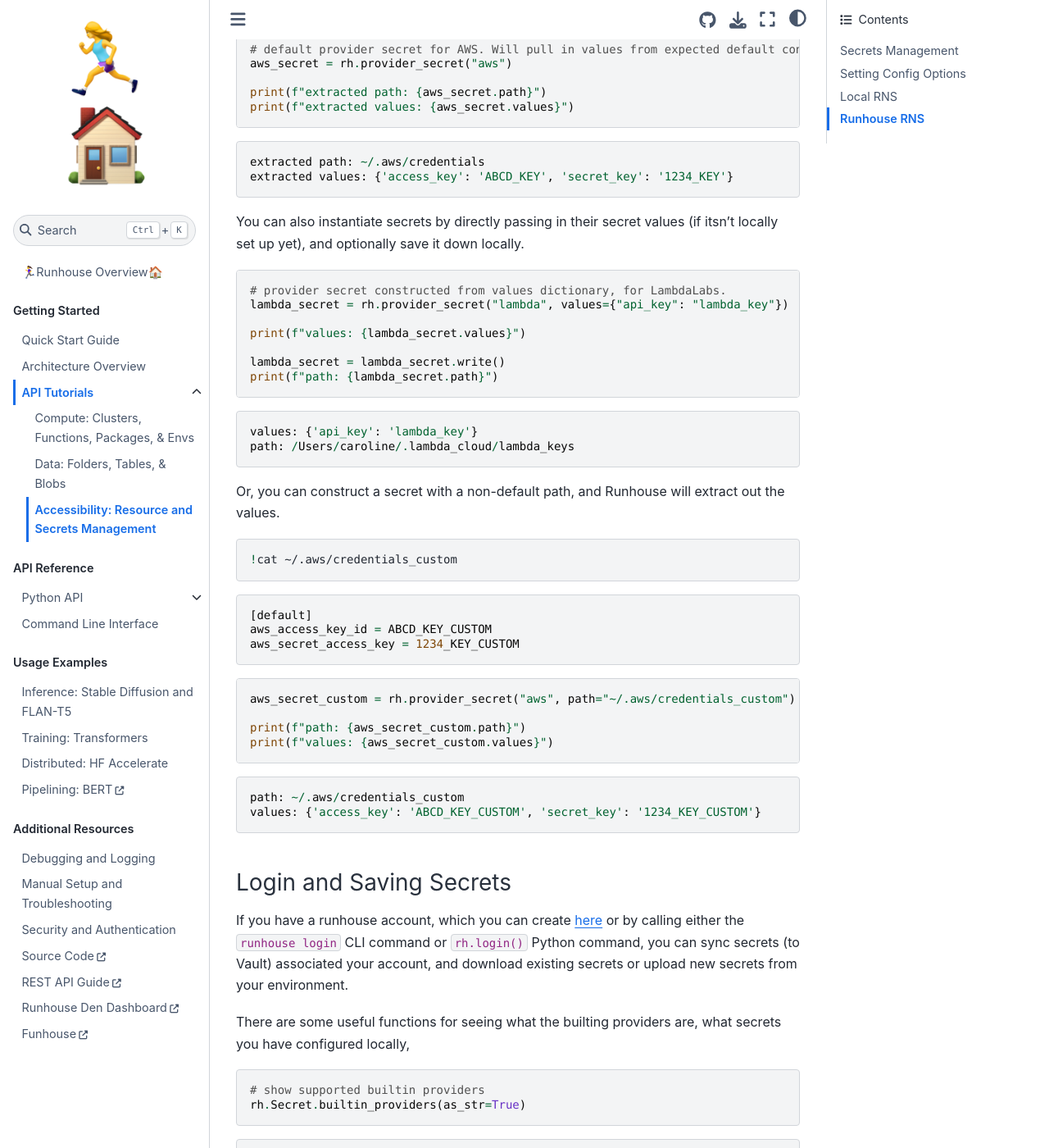
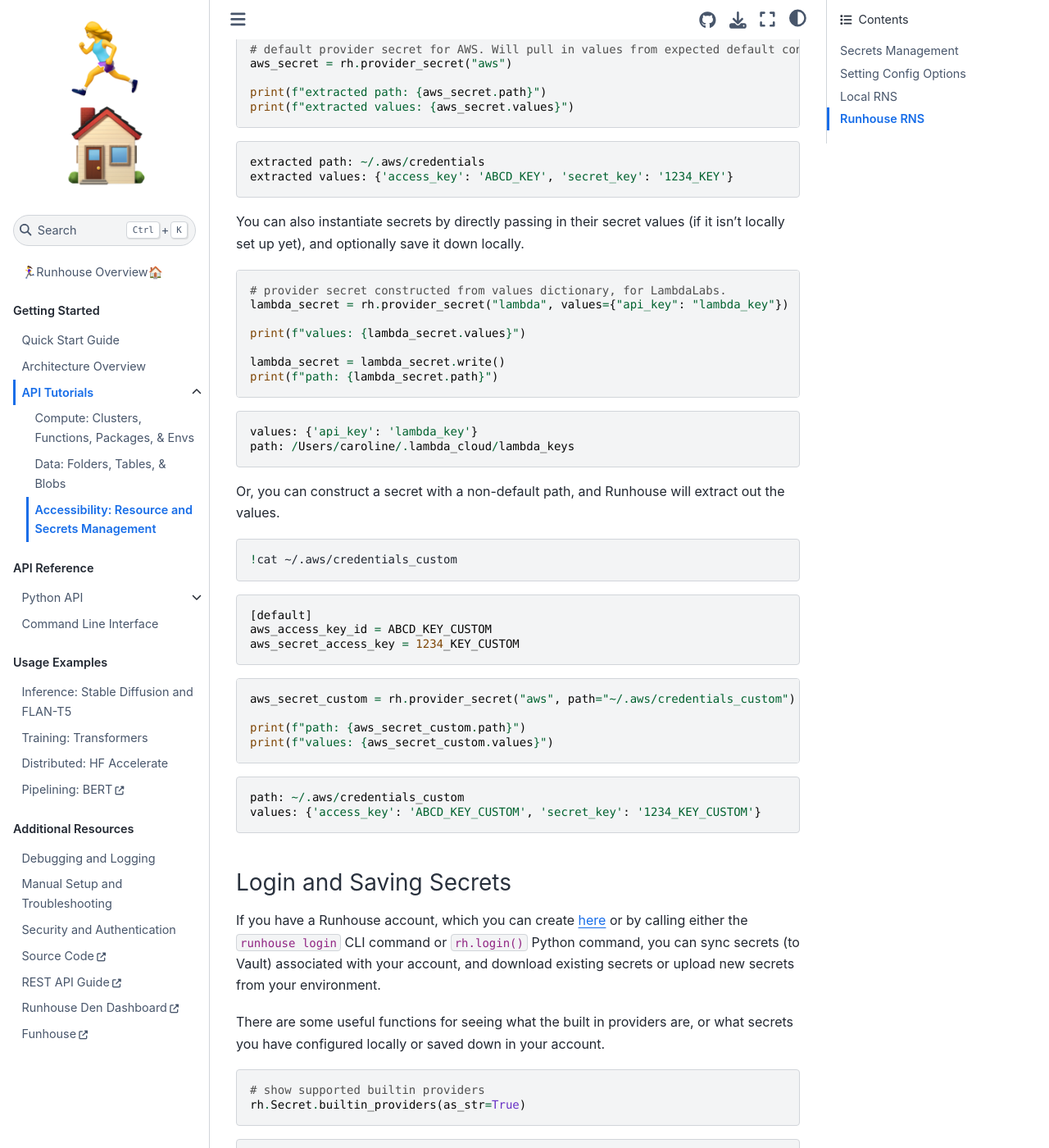
Before and after one commit to run-house/runhouse, a Sphinx documentation site: the page built from docs/tutorials/api/accessibility.rst, in a window 1280 px wide and 1400 px high, scrolled down 1608 px. Shown: the whole window at 82% size. Built offline with Sphinx 7.4.7 and the Sphinx Book theme 1.1.4, drawn with Linux system fonts in a browser that asks for light colours; some of the changed text lies outside the part shown.

Commit message:
login backward compatibility and tutorial updates

```diff
--- a/docs/tutorials/api/accessibility.rst
+++ b/docs/tutorials/api/accessibility.rst
@@ -89,7 +89,7 @@
 
 
 You can also instantiate secrets by directly passing in their secret
-values (if itsn’t locally set up yet), and optionally save it down
+values (if it isn’t locally set up yet), and optionally save it down
 locally.
 
 .. code:: ipython3
@@ -144,14 +144,15 @@
 Login and Saving Secrets
 ~~~~~~~~~~~~~~~~~~~~~~~~
 
-If you have a runhouse account, which you can create
+If you have a Runhouse account, which you can create
 `here <run.house/login>`__ or by calling either the ``runhouse login``
 CLI command or ``rh.login()`` Python command, you can sync secrets (to
-Vault) associated your account, and download existing secrets or upload
-new secrets from your environment.
+Vault) associated with your account, and download existing secrets or
+upload new secrets from your environment.
 
-There are some useful functions for seeing what the builting providers
-are, what secrets you have configured locally,
+There are some useful functions for seeing what the built in providers
+are, or what secrets you have configured locally or saved down in your
+account.
 
 .. code:: ipython3
 
--- a/docs/tutorials/quick_start.rst
+++ b/docs/tutorials/quick_start.rst
@@ -111,10 +111,10 @@
 
     # Runhouse Secrets
     # Lambda Labs:
-    rh.Secrets.save_provider_secrets(secrets={"lambda": {"api_key": "*******"}})
+    rh.provider_secret("lambda", values={"api_key": "*******"}).write()
 
     # AWS:
-    rh.Secrets.save_provider_secrets(secrets={"aws": {"access_key": "******", "secret_key": "*******"}})
+    rh.provider_secret("aws", values={"access_key": "******", "secret_key": "*******"}).write()
 
     # GCP:
     !gcloud init
```
Also changed, not shown: other parts of docs/tutorials/api/accessibility.rst (+2 -1 lines), docs/notebooks/api/accessibility.ipynb, docs/notebooks/api/quick_start.ipynb, 2 other files.
